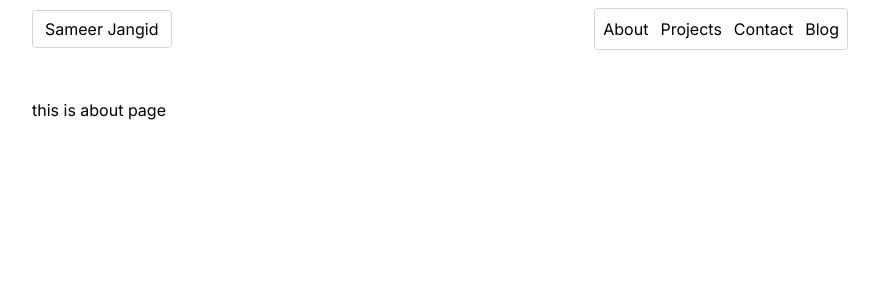
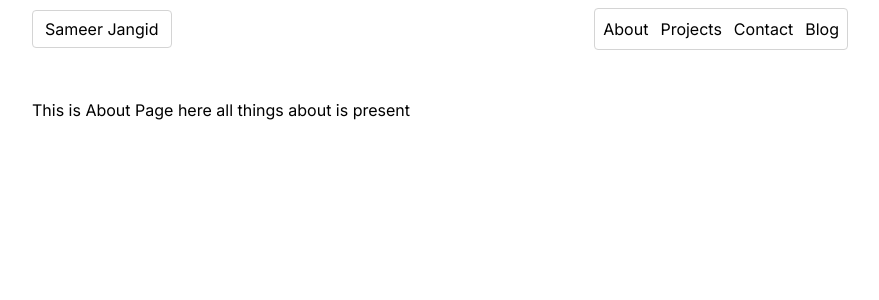
Before and after one commit to SAM129EER/portfolio, a Next.js app: page /about in a window 1280 px wide. Shown: the top 300 px of the page, without its empty margins (200-1079 px from the left). Built offline with nearby package versions, Linux system fonts and the light colour scheme.

Commit message:
added page content

```diff
--- a/src/app/about/page.tsx
+++ b/src/app/about/page.tsx
@@ -1,3 +1,7 @@
+"use client";
+
 export default function AboutPage() {
-  return <p>this is about page</p>;
+  return (
+    <h1>This is About Page here all things about is present </h1>
+  );
 }
--- a/src/app/blog/page.tsx
+++ b/src/app/blog/page.tsx
@@ -1,3 +1,3 @@
 export default function BlogPage() {
-  return <p>this is blog page</p>;
+  return <p>this is blog page all blogs are present </p>;
 }
```
